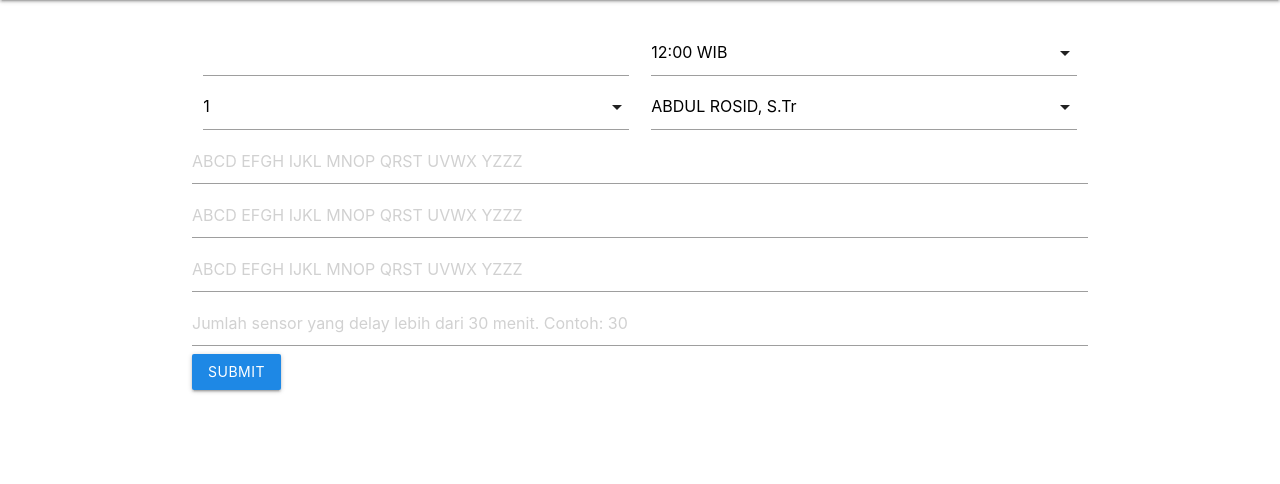
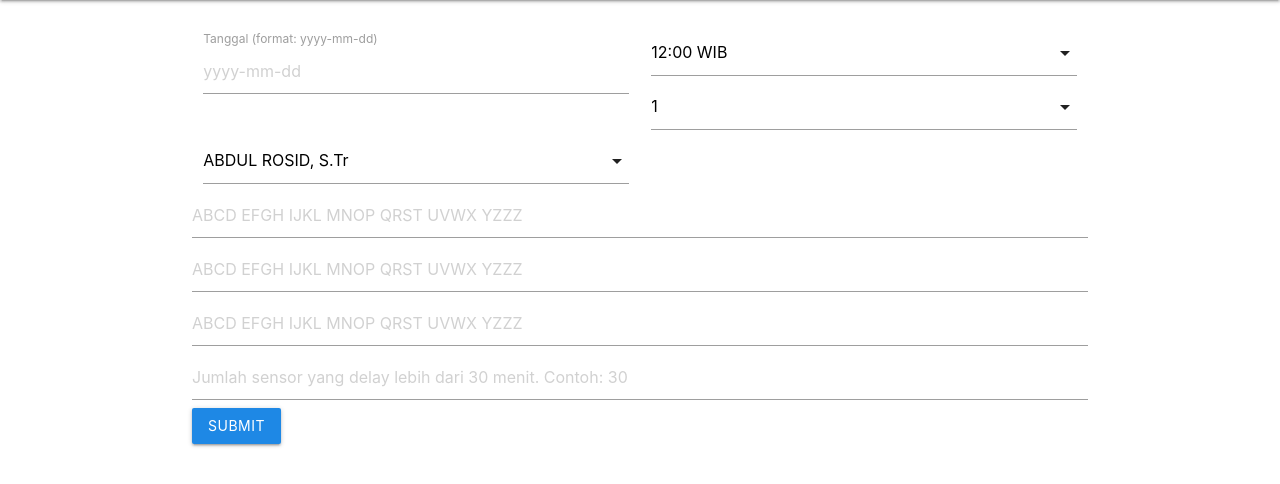
Before and after one commit to ftharyanto/eBAST, a Django app: page / in a window 1280 px wide. Shown: the part 64-548 px from the top of the page. Run offline with Django 4.2, Linux system fonts and the light colour scheme; data comes from the database, SQL or seed files in the repository; both versions use the stored data as it was after the commit; some libraries are stand-ins or nearby versions.

Commit message:
fix date input

```diff
--- a/ChecklistSeiscomp/forms.py
+++ b/ChecklistSeiscomp/forms.py
@@ -1,6 +1,6 @@
 from django import forms
 from .models import ChecklistSeiscompModel, OperatorModel
-
+from django.utils.formats import date_format
 
 # creating a form
 class InputForm(forms.ModelForm):
@@ -40,7 +40,12 @@
                 'data-tooltip': 'shift+scroll untuk scrolling secara horizontal',
                 'placeholder': 'Jumlah sensor yang delay lebih dari 30 menit. Contoh: 30',
             }),
-            'tanggal': forms.DateInput(),
+            'tanggal': forms.TextInput(attrs={
+                'class': 'datepicker',
+                'name': 'tanggal',
+                'placeholder': 'yyyy-mm-dd',
+
+            })
         }
 
 
--- a/ChecklistSeiscomp/templates/create_view.html
+++ b/ChecklistSeiscomp/templates/create_view.html
@@ -9,7 +9,8 @@
             {% csrf_token %}
 
             <div class="col m6 s12">
-                {{ input_form.tanggal|materializecss}}
+                <label for="tanggal">Tanggal (format: yyyy-mm-dd)</label>
+                {{ input_form.tanggal }}
             </div>
 
             <div class="col m6 s12">
@@ -67,7 +68,7 @@
         </tr>
         {% for data in dataset %}
         <tr>
-            <td> {{ data.tanggal }} </td>
+            <td> {{ data.tanggal|date:'Y-m-d' }} </td>
             <td> {{ data.kelompok }} </td>
             <td> {{ data.operator }} </td>
             <td> {{ data.jam }} </td>
@@ -83,13 +84,14 @@
 
 {% block javascript %}
 <script>
-    // document.addEventListener('DOMContentLoaded', function () {
-    //     var elems = document.querySelectorAll('.datepicker');
-    //     var options = {
-    //         'autoClose': true,
-    //     };
-    //     M.Datepicker.init(elems, options);
-    // });
+    document.addEventListener('DOMContentLoaded', function () {
+        var elems = document.querySelectorAll('.datepicker');
+        var options = {
+            'autoClose': true,
+            'format': 'yyyy-mm-dd'
+        };
+        M.Datepicker.init(elems, options);
+    });
 
     document.addEventListener('DOMContentLoaded', function () {
         var elems = document.querySelectorAll('select');
--- a/ChecklistSeiscomp/templates/list_view.html
+++ b/ChecklistSeiscomp/templates/list_view.html
@@ -26,7 +26,7 @@
         </tr>
         {% for data in dataset %}
         <tr>
-            <td> {{ data.tanggal }} </td>
+            <td> {{ data.tanggal|date:'Y-m-d' }} </td>
             <td> {{ data.kelompok }} </td>
             <td> {{ data.operator }} </td>
             <td> {{ data.jam }} </td>
--- a/eBAST/settings.py
+++ b/eBAST/settings.py
@@ -59,7 +59,7 @@
 TEMPLATES = [
     {
         'BACKEND': 'django.template.backends.django.DjangoTemplates',
-        'DIRS': [BASE_DIR / 'ChecklistSeiscomp/templates/'],
+        'DIRS': [BASE_DIR / 'templates'],
         'APP_DIRS': True,
         'OPTIONS': {
             'context_processors': [
```
Also changed, not shown: db.sqlite3.
